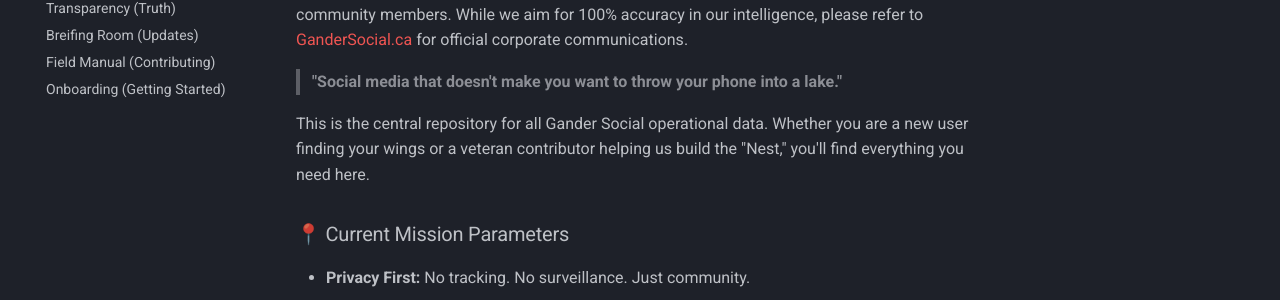
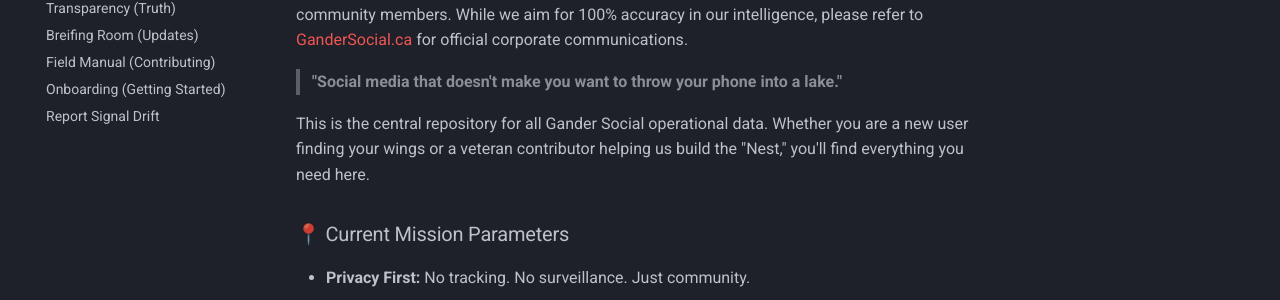
Before and after one commit to jasonbutt/gander-social-docs, an MkDocs documentation site: the page built from docs/index.md, in a window 1280 px wide. Shown: the part 229-529 px from the top of the page. Built offline with MkDocs 1.6.1 and Material for MkDocs 9.7.7, drawn with Linux system fonts in a browser that asks for light colours.

Commit message:
Deploy Issue Templates and update navigation

```diff
--- a/mkdocs.yml
+++ b/mkdocs.yml
@@ -27,3 +27,4 @@
   - Breifing Room (Updates): briefing-room.md
   - Field Manual (Contributing): contributing.md
   - Onboarding (Getting Started): getting-started.md
+  - Report Signal Drift: https://github.com/jasonbutt/gander-social-docs/issues/new/choose
```
Also changed, not shown: .github/ISSUE_TEMPLATE/bug_report.md (added).
